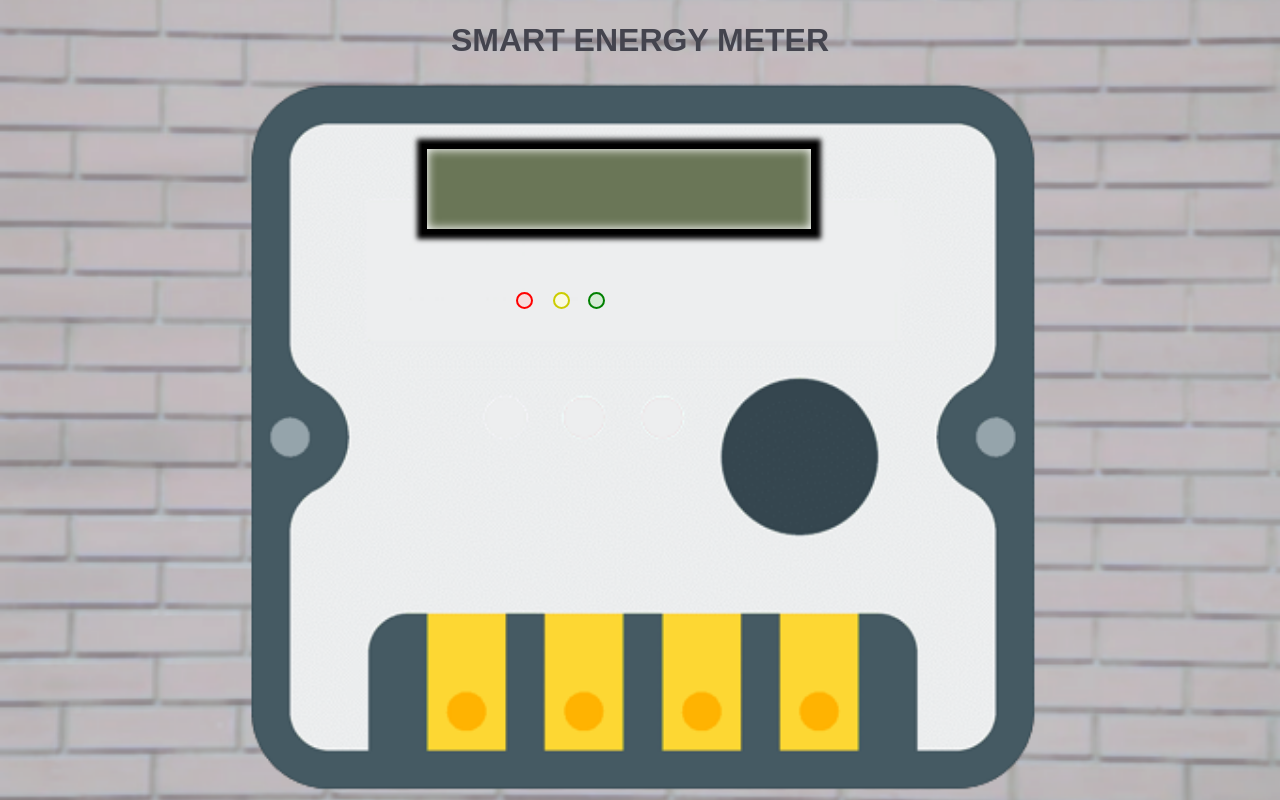
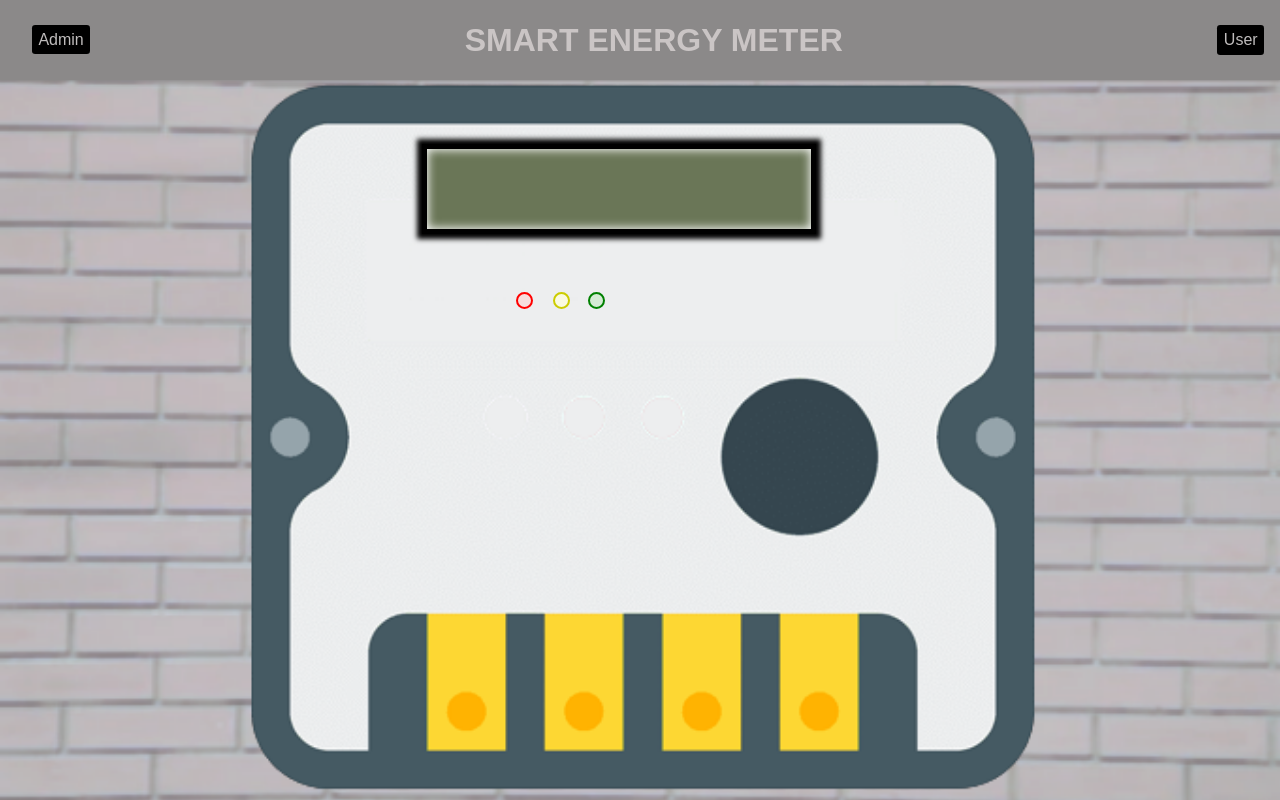
Before and after one commit to Vipin019/smart-meter-security, a React (Create React App) app in the folder client/: page / in a window 1280 px wide. Built offline with nearby package versions, Linux system fonts and the light colour scheme; no server answers; a web font is replaced by a local one.

Commit message:
Navbar added in Home page

```diff
--- a/client/src/Navbar.css
+++ b/client/src/Navbar.css
@@ -14,6 +14,7 @@
 }
 .navbar__home {
   margin-left: 1rem;
+  text-decoration: none;
 }
 .navbar__home--icon {
   font-size: 2rem;
@@ -26,6 +27,16 @@
   color: rgb(191, 188, 188);
   padding: 0.4rem;
   border-radius: 0.2rem;
+  font-size: 1rem;
+}
+.navbar__admin {
+  margin-left: 1rem;
+  text-decoration: none;
+  background-color: black;
+  color: rgb(191, 188, 188);
+  padding: 0.4rem;
+  border-radius: 0.2rem;
+  font-size: 1rem;
 }
 .navbar__home--icon:hover {
   color: rgb(42, 42, 42);
@@ -33,3 +44,6 @@
 .navbar__users:hover {
   background-color: rgb(42, 42, 42);
 }
+.navbar__admin:hover {
+  background-color: rgb(42, 42, 42);
+}
--- a/client/src/Notification.jsx
+++ b/client/src/Notification.jsx
@@ -9,7 +9,7 @@ const Notification = ({ updatedNotification, updatedData }) => {
   //setting>>privacy and security>>additional content setting>>sound>>add site for Allowed to play sound
   return (
     <>
-      <Navbar />
+      <Navbar left={"Home"} mid={"Centrilized System"} right={"All Users"} />
       <div className="notification">
         <div className="notification-container">
           <div className="userInfo">
--- a/client/src/Pages/Home.jsx
+++ b/client/src/Pages/Home.jsx
@@ -2,6 +2,7 @@ import React, { useEffect, useState } from "react";
 import "./home.css";
 import SmartMeter from "../smart-meter.png";
 import audioFile from "../smart meter.mp3";
+import Navbar from "../navbar";
 
 const Home = ({
   updatedData,
@@ -48,9 +49,10 @@ const Home = ({
   }, [count]);
   return (
     <div className="home">
-      <div className="home__heading">
-        <h1>SMART ENERGY METER</h1>
-      </div>
+      {/* <div className="home__heading"> */}
+      {/* <h1>SMART ENERGY METER</h1> */}
+      <Navbar left={"Admin"} mid={"SMART ENERGY METER"} right={"User"} />
+      {/* </div> */}
       <img src={SmartMeter} alt="Smart Meter"></img>
       <div className={lcd}>
         <h6>{dispData}</h6>
--- a/client/src/navbar.js
+++ b/client/src/navbar.js
@@ -1,19 +1,21 @@
-// Created by Prince Kumar (20UEE058)
-
 import React, { useState } from "react";
 import "./Navbar.css";
 import { Link } from "react-router-dom";
 import { IoChevronBackCircleSharp } from "react-icons/io5";
 
-const Navbar = () => {
+const Navbar = ({ left, mid, right }) => {
   return (
     <nav className="navbar">
-      <Link to="/" className="navbar__home">
-        {<IoChevronBackCircleSharp className="navbar__home--icon" />}
+      <Link to={left === "Admin" ? "/admin" : "/"} className="navbar__home">
+        {left === "Admin" ? (
+          <small className="navbar__admin">{left}</small>
+        ) : (
+          <IoChevronBackCircleSharp className="navbar__home--icon" />
+        )}
       </Link>
-      <h6>Centrilized System</h6>
+      <h6>{mid}</h6>
       <Link to="/user" className="navbar__users">
-        Find Users
+        {right}
       </Link>
     </nav>
   );
```
